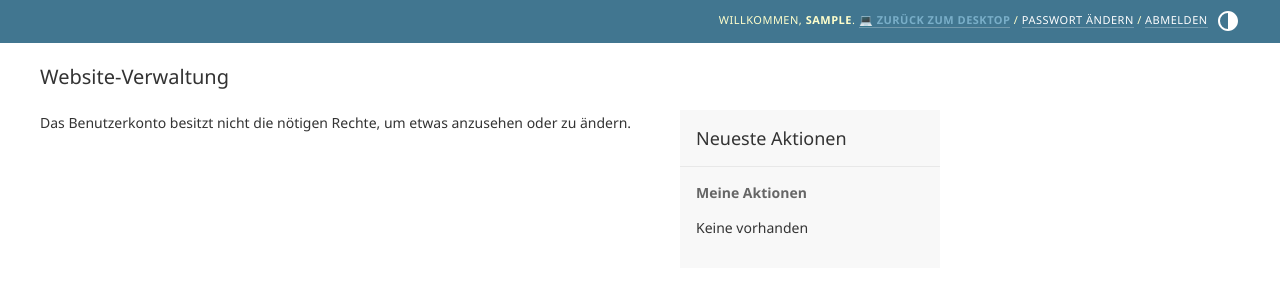
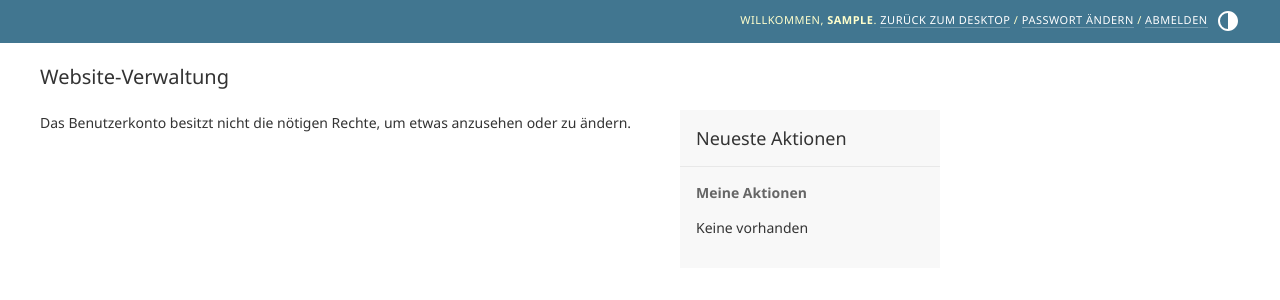
Before and after one commit to bzaiser/buckezz, a Django app: page /admin/ in a window 1280 px wide. Shown: the top 300 px of the page. Run offline with Django 5.2, Linux system fonts and the light colour scheme; the visitor is signed in with stand-in values (Sample User, id 1); data comes from the database, SQL or seed files in the repository; data that the repository does not hold is empty.

Commit message:
style: Clean up Zurück zum Desktop link in Django Admin header by removing computer icon and custom styles to let it blend in with native header links

```diff
--- a/templates/admin/base_site.html
+++ b/templates/admin/base_site.html
@@ -16,9 +16,7 @@
                     const href = link.getAttribute("href");
                     // Rename and adjust view site link
                     if (href && (href === "/dashboard/" || href === "/" || link.innerText.includes("Webseite") || link.innerText.includes("View site"))) {
-                        link.innerHTML = "💻 Zurück zum Desktop";
-                        link.style.fontWeight = "bold";
-                        link.style.color = "var(--primary, #00adb5)";
+                        link.innerHTML = "Zurück zum Desktop";
 
                         // Smart back link to referrer if it is inside our domain and not in admin panel
                         const referrer = document.referrer;
```
